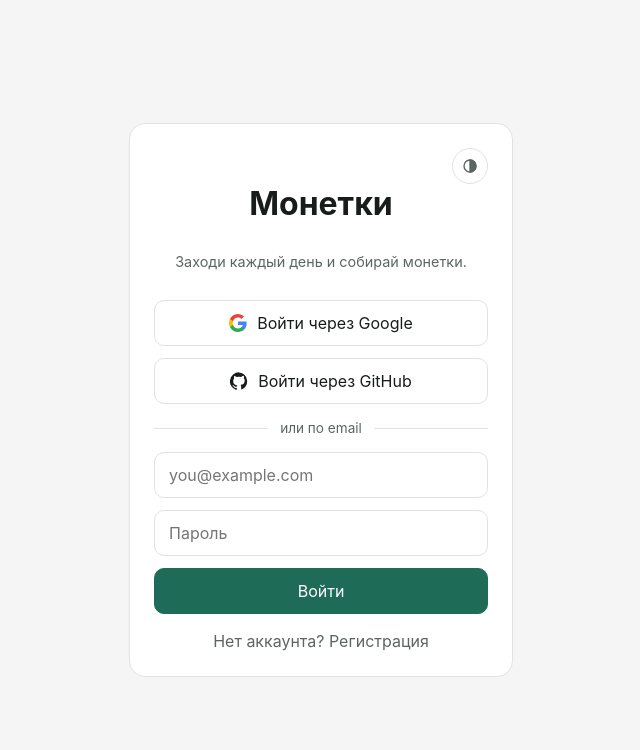
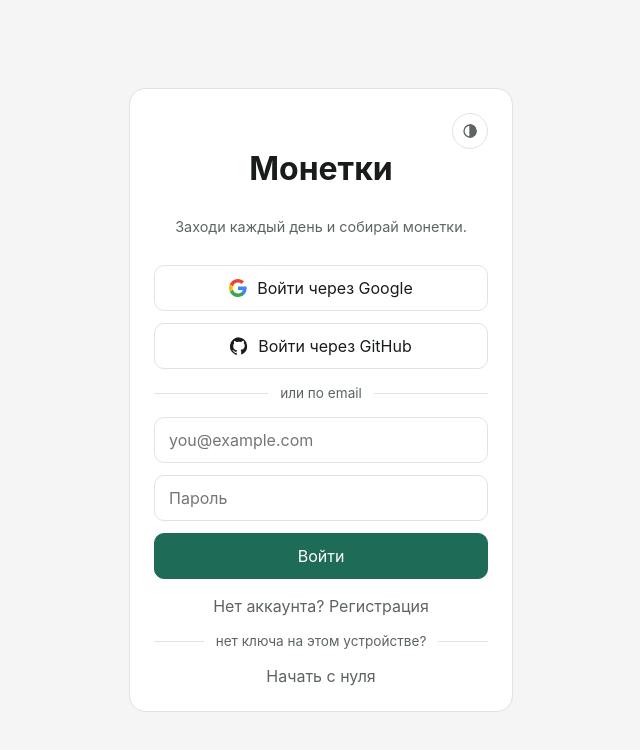
Before and after one commit to rykov-dev/hub-app, a React app: page /login in a window 1280 px wide. Shown: the top 750 px of the page, without its empty margins (319-959 px from the left). Built offline with nearby package versions, Linux system fonts and the light colour scheme; no server answers; the HTML template or start-up script is replaced by a standard one.

Commit message:
Add start-over action when device key is missing

```diff
--- a/src/pages/LoginPage.tsx
+++ b/src/pages/LoginPage.tsx
@@ -1,8 +1,23 @@
+import { useState } from 'react';
 import { EmailAuthForm } from '../components/EmailAuthForm';
 import { OAuthButtons } from '../components/OAuthButtons';
 import { ThemeToggle } from '../components/ThemeToggle';
+import { resetDeviceData } from '../lib/auth';
 
-export const LoginPage = () => (
+export const LoginPage = () => {
+  const [resetting, setResetting] = useState(false);
+
+  const reset = async () => {
+    if (!window.confirm('Удалить локальные данные приложения на этом устройстве и начать с нуля?')) {
+      return;
+    }
+
+    setResetting(true);
+    await resetDeviceData();
+    window.location.reload();
+  };
+
+  return (
     <div className="layout layout-center">
       <main className="card login area-login">
         <div className="login-top">
@@ -15,6 +30,13 @@ export const LoginPage = () => (
           <span>или по email</span>
         </div>
         <EmailAuthForm />
+        <div className="divider">
+          <span>нет ключа на этом устройстве?</span>
+        </div>
+        <button type="button" className="link" disabled={resetting} onClick={reset}>
+          {resetting ? 'Удаляем данные…' : 'Начать с нуля'}
+        </button>
       </main>
     </div>
   );
+};
```
Lines whose indentation alone changed are shown as unchanged.
